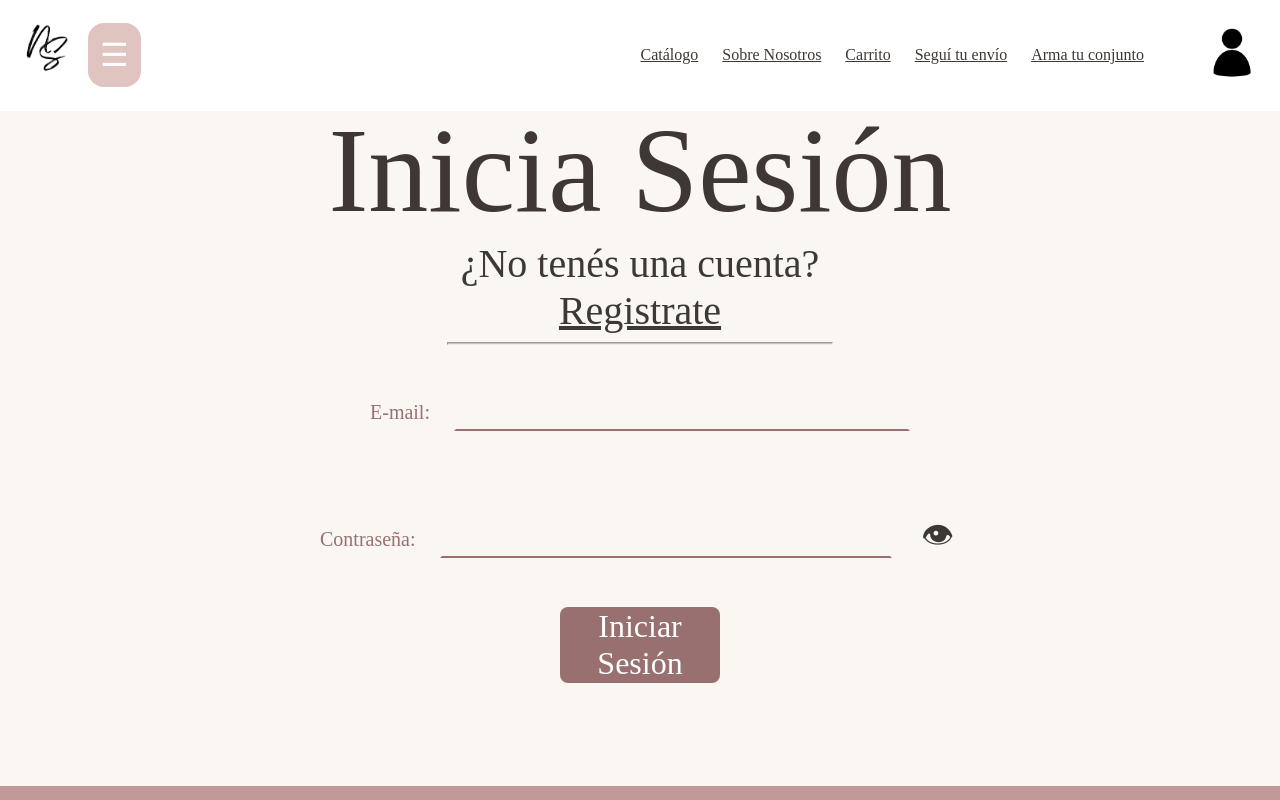
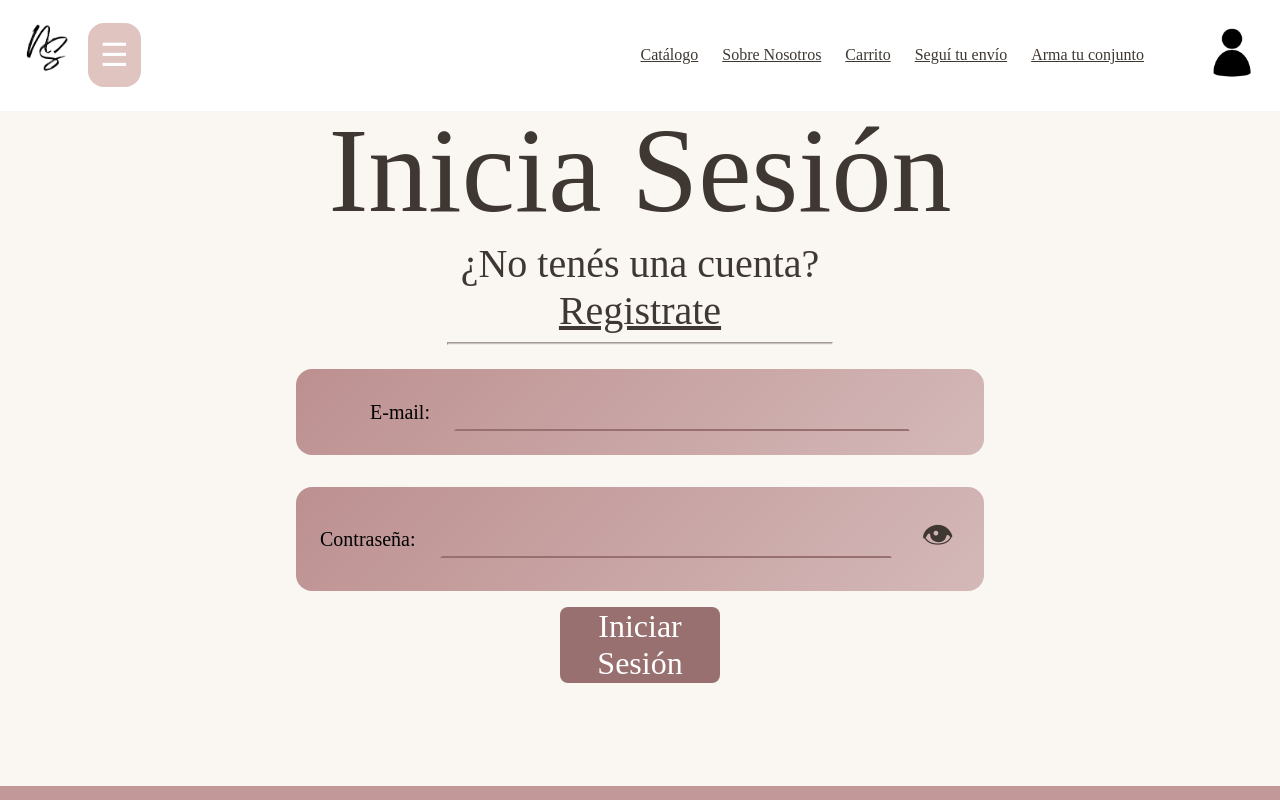
Before and after one commit to MicaSFrohlich/ProyectoFinal_GeneracionT, a React (Vite) app: page /login in a window 1280 px wide. Shown: the top 800 px of the page. Built offline with nearby package versions, Linux system fonts and the light colour scheme; a web font is replaced by a local one.

Commit message:
Update App.css

```diff
--- a/src/App.css
+++ b/src/App.css
@@ -336,21 +336,6 @@ a{
 /* REGISTRO Y LOGIN */
 
 .datos{
-<<<<<<< HEAD
-    background-color: #F0E4D3;
-    color: #987070;
-    padding: 3vh;
-    gap: 3vh;
-    width: 50%;
-    display: flex;
-    flex-direction: row;
-    align-items: center;
-    justify-content: center;
-    margin: 2vh;
-
-}
-
-=======
   background: linear-gradient(135deg,#bd9090, #d4b8b8);;
   padding: 3vh;
   gap: 3vh;
@@ -362,4 +347,3 @@ a{
   margin: 2vh;
   border-radius: 2dvb;
 }
->>>>>>> c77b2a8ad967a37b9376ee994d9bae786d76b740
```
